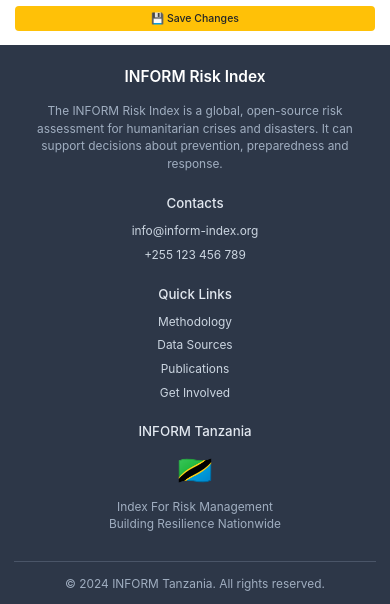
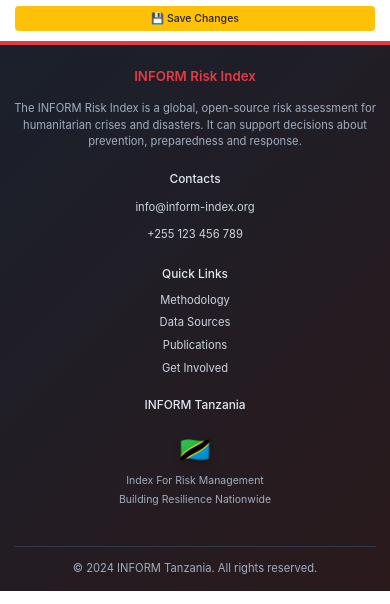
Before and after one commit to minjaezekiel/model, a React (Vite) app: page / in a window 390 px wide. Shown: the part 573-1177 px from the top of the page. Built offline with nearby package versions, Linux system fonts and the light colour scheme; no server answers; the HTML template or start-up script is replaced by a standard one.

Commit message:
changed footer colour

```diff
--- a/package.json
+++ b/package.json
@@ -10,7 +10,7 @@
     "preview": "vite preview"
   },
   "dependencies": {
-    "@supabase/supabase-js": "^2.76.0",
+    "@supabase/supabase-js": "^2.76.1",
     "d3": "^7.9.0",
     "echarts": "^5.6.0",
     "echarts-for-react": "^3.0.2",
--- a/src/components/Footer.css
+++ b/src/components/Footer.css
@@ -1,9 +1,10 @@
 .inform-footer {
-  background: #2d3748;
+  background: #1a202c;
   color: white;
   padding: 2rem 1rem 1rem;
   border-top: 4px solid;
   margin-top: auto;
+  transition: all 0.3s ease;
 }
 
 .footer-content {
@@ -16,13 +17,14 @@
 }
 
 .footer-section h3 {
-  font-size: 1.2rem;
+  font-size: 1.1rem;
   margin-bottom: 1rem;
   font-weight: 600;
+  transition: color 0.3s ease;
 }
 
 .footer-section h4 {
-  font-size: 1rem;
+  font-size: 0.95rem;
   margin-bottom: 0.75rem;
   color: #e2e8f0;
   font-weight: 500;
@@ -31,7 +33,8 @@
 .footer-section p {
   color: #a0aec0;
   line-height: 1.5;
-  font-size: 0.9rem;
+  font-size: 0.85rem;
+  transition: color 0.3s ease;
 }
 
 .contact-list {
@@ -42,7 +45,8 @@
 
 .contact-item {
   color: #cbd5e0;
-  font-size: 0.9rem;
+  font-size: 0.85rem;
+  transition: color 0.3s ease;
 }
 
 .links-list {
@@ -54,29 +58,131 @@
 .footer-link {
   color: #cbd5e0;
   text-decoration: none;
-  font-size: 0.9rem;
-  transition: color 0.2s;
+  font-size: 0.85rem;
+  transition: all 0.3s ease;
+  position: relative;
+  padding-left: 0;
 }
 
 .footer-link:hover {
   color: white;
+  padding-left: 5px;
+}
+
+.footer-link::before {
+  content: '';
+  position: absolute;
+  left: 0;
+  top: 50%;
+  transform: translateY(-50%);
+  width: 0;
+  height: 2px;
+  background: currentColor;
+  transition: width 0.3s ease;
+}
+
+.footer-link:hover::before {
+  width: 8px;
 }
 
 .logo-section {
   text-align: center;
+  padding: 0.5rem;
 }
 
 .tanzania-flag {
   font-size: 2rem;
   margin-bottom: 0.5rem;
+  filter: drop-shadow(0 2px 4px rgba(0,0,0,0.3));
+}
+
+.logo-section p {
+  margin: 0.25rem 0;
+  font-size: 0.8rem;
 }
 
 .footer-bottom {
-  border-top: 1px solid #4a5568;
+  border-top: 1px solid #2d3748;
   padding-top: 1rem;
   text-align: center;
   color: #a0aec0;
-  font-size: 0.85rem;
+  font-size: 0.8rem;
+  transition: border-color 0.3s ease;
+}
+
+/* Dynamic color classes for each category */
+.footer-risk {
+  border-top-color: #E63946;
+}
+
+.footer-risk .footer-section h3,
+.footer-risk .footer-link:hover,
+.footer-risk .contact-item:hover {
+  color: #E63946;
+}
+
+.footer-warning {
+  border-top-color: #F4A261;
+}
+
+.footer-warning .footer-section h3,
+.footer-warning .footer-link:hover,
+.footer-warning .contact-item:hover {
+  color: #F4A261;
+}
+
+.footer-severity {
+  border-top-color: #2A9D8F;
+}
+
+.footer-severity .footer-section h3,
+.footer-severity .footer-link:hover,
+.footer-severity .contact-item:hover {
+  color: #2A9D8F;
+}
+
+.footer-climate {
+  border-top-color: #457B9D;
+}
+
+.footer-climate .footer-section h3,
+.footer-climate .footer-link:hover,
+.footer-climate .contact-item:hover {
+  color: #457B9D;
+}
+
+/* Hover effects for the entire footer */
+.footer-risk:hover {
+  border-top-color: #f30c20ff;
+}
+
+.footer-warning:hover {
+  border-top-color: #d4950dff;
+}
+
+.footer-severity:hover {
+  border-top-color: #860ad8ff;
+}
+
+.footer-climate:hover {
+  border-top-color: #07b1bdff;
+}
+
+/* Gradient background variations */
+.footer-risk {
+  background: linear-gradient(135deg, #1a202c 0%, #2a1a1c 100%);
+}
+
+.footer-warning {
+  background: linear-gradient(135deg, #1a202c 0%, #2a241c 100%);
+}
+
+.footer-severity {
+  background: linear-gradient(135deg, #1a202c 0%, #1c2a28 100%);
+}
+
+.footer-climate {
+  background: linear-gradient(135deg, #1a202c 0%, #1c242a 100%);
 }
 
 /* Responsive Design */
@@ -90,20 +196,82 @@
   .inform-footer {
     padding: 1.5rem 1rem 1rem;
   }
+
+  .footer-section h3 {
+    font-size: 1rem;
+  }
+
+  .footer-section h4 {
+    font-size: 0.9rem;
+  }
 }
 
 @media (max-width: 480px) {
   .footer-section h3 {
-    font-size: 1.1rem;
+    font-size: 0.95rem;
   }
 
   .footer-section h4 {
-    font-size: 0.95rem;
+    font-size: 0.85rem;
   }
 
   .footer-section p,
   .contact-item,
   .footer-link {
-    font-size: 0.85rem;
+    font-size: 0.8rem;
+  }
+
+  .tanzania-flag {
+    font-size: 1.75rem;
+  }
+
+  .logo-section p {
+    font-size: 0.75rem;
   }
 }
+
+/* Animation for footer appearance */
+@keyframes footerSlideUp {
+  from {
+    opacity: 0;
+    transform: translateY(20px);
+  }
+  to {
+    opacity: 1;
+    transform: translateY(0);
+  }
+}
+
+.inform-footer {
+  animation: footerSlideUp 0.6s ease-out;
+}
+
+/* Enhanced hover effects for interactive elements */
+.contact-item {
+  transition: all 0.3s ease;
+  padding: 2px 0;
+}
+
+.contact-item:hover {
+  transform: translateX(5px);
+}
+
+.footer-section h3 {
+  position: relative;
+  display: inline-block;
+}
+
+.footer-section h3::after {
+  content: '';
+  position: absolute;
+  bottom: -5px;
+  left: 0;
+  width: 0;
+  height: 2px;
+  background: currentColor;
+  transition: width 0.3s ease;
+}
+
+.footer-section:hover h3::after {
+  width: 100%;
+}
--- a/src/components/Footer.jsx
+++ b/src/components/Footer.jsx
@@ -6,10 +6,10 @@
   const content = FOOTER_CONTENT[currentCategory] || FOOTER_CONTENT.risk
 
   return (
-    <footer className="inform-footer" style={{ borderTopColor: content.color }}>
+    <footer className={`inform-footer footer-${currentCategory}`}>
       <div className="footer-content">
         <div className="footer-section">
-          <h3 style={{ color: content.color }}>{content.title}</h3>
+          <h3>{content.title}</h3>
           <p>{content.description}</p>
         </div>
 
```
Also changed, not shown: 1 other file (tests, documents, lock files or other folders).
